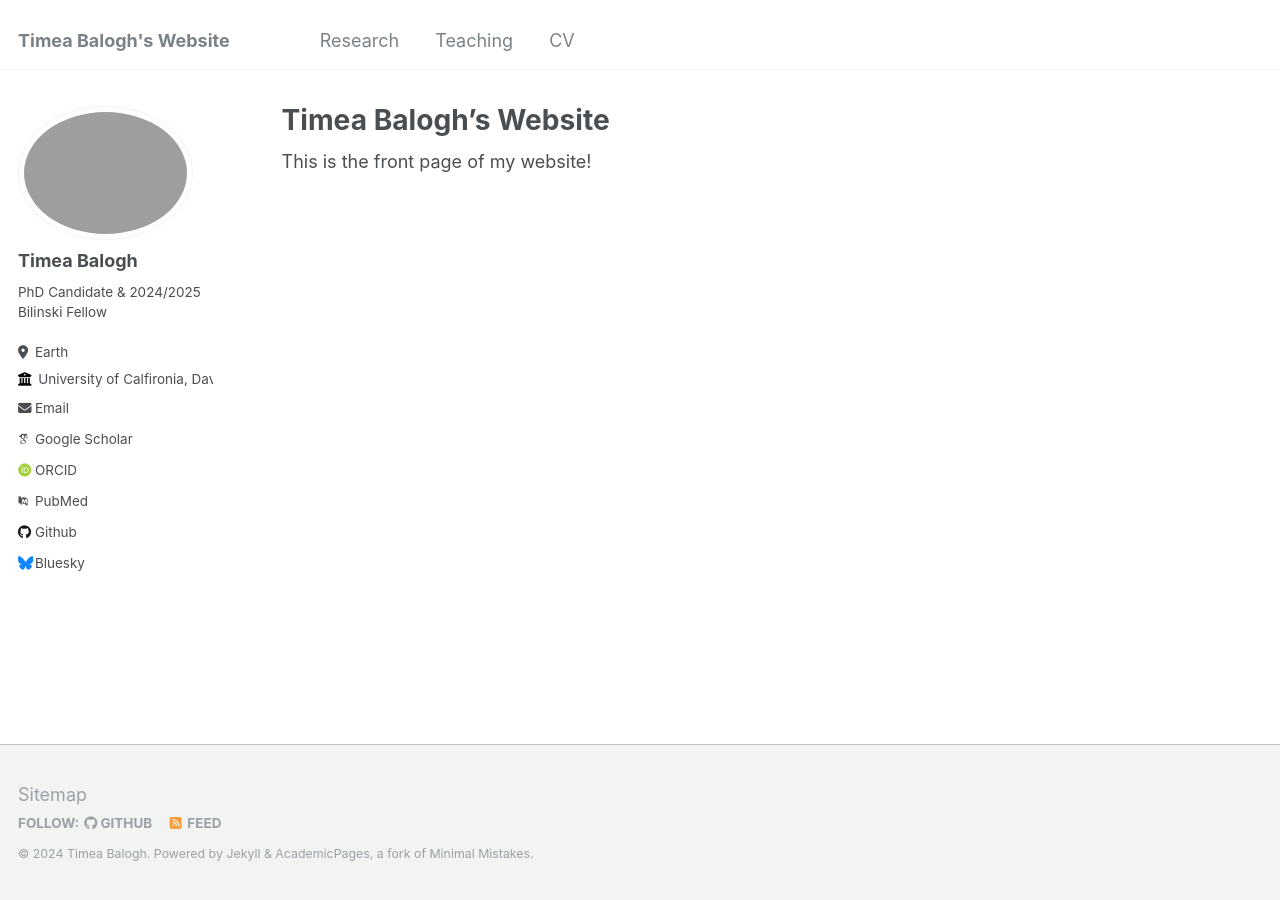
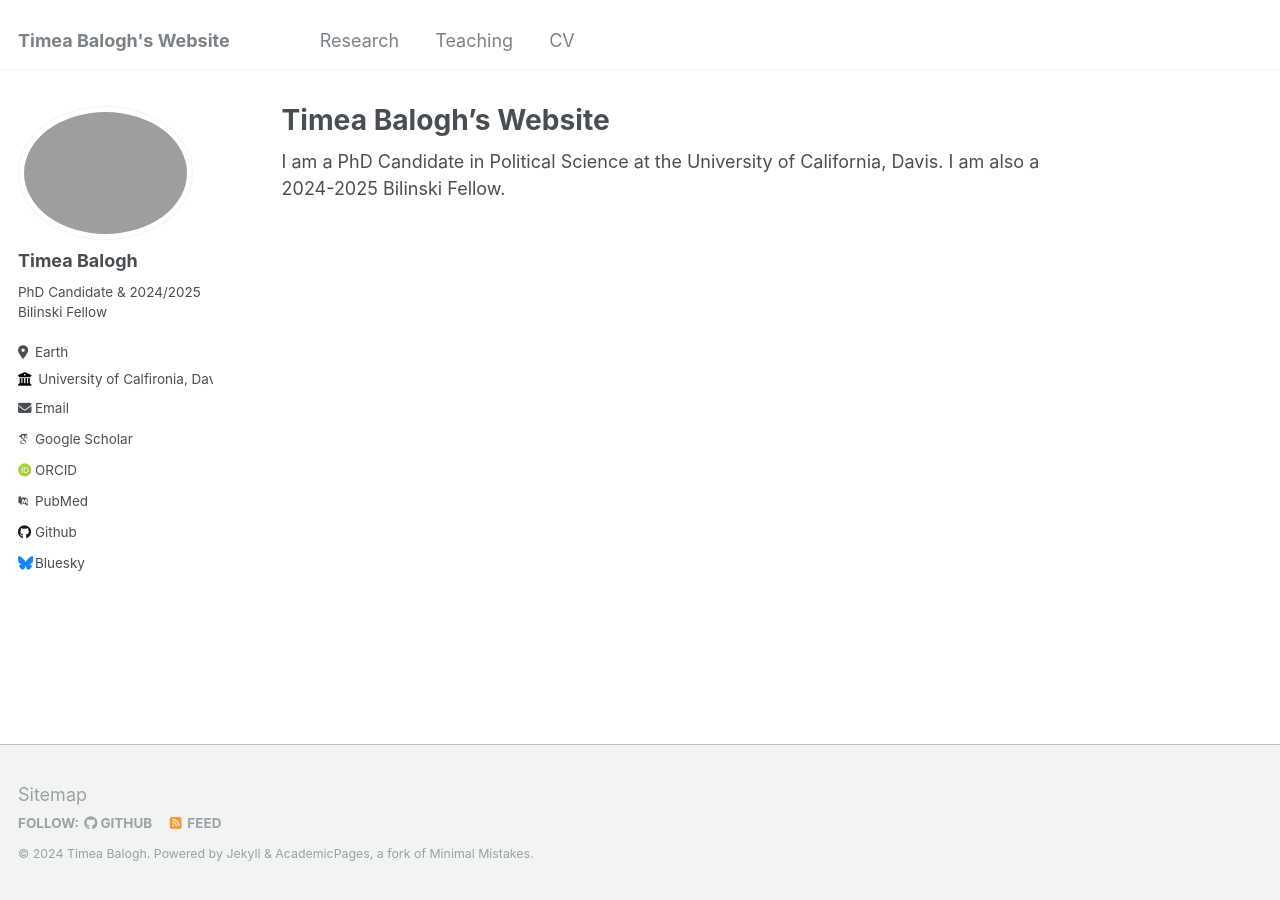
Before and after one commit to tbalogh007/tbalogh007.github.io, a Jekyll site: the page built from _pages/about.md, in a window 1280 px wide. Built offline with Jekyll 4.4.1, drawn with Linux system fonts in a browser that asks for light colours; some web fonts are replaced.

Commit message:
Update about.md

```diff
--- a/_pages/about.md
+++ b/_pages/about.md
@@ -7,4 +7,4 @@ redirect_from:
   - /about.html
 ---
 
-This is the front page of my website!
+I am a PhD Candidate in Political Science at the University of California, Davis. I am also a 2024-2025 Bilinski Fellow.
```
